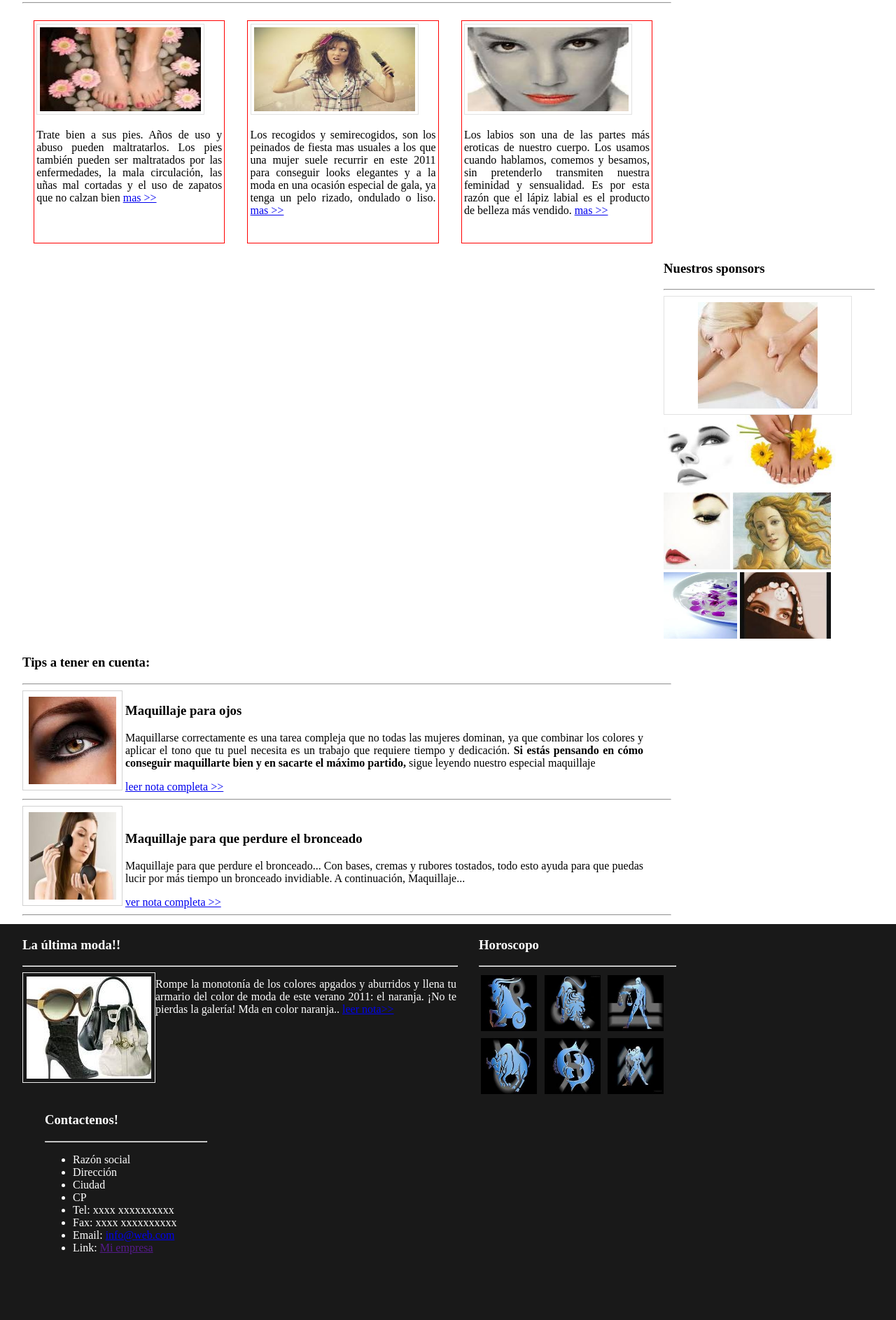
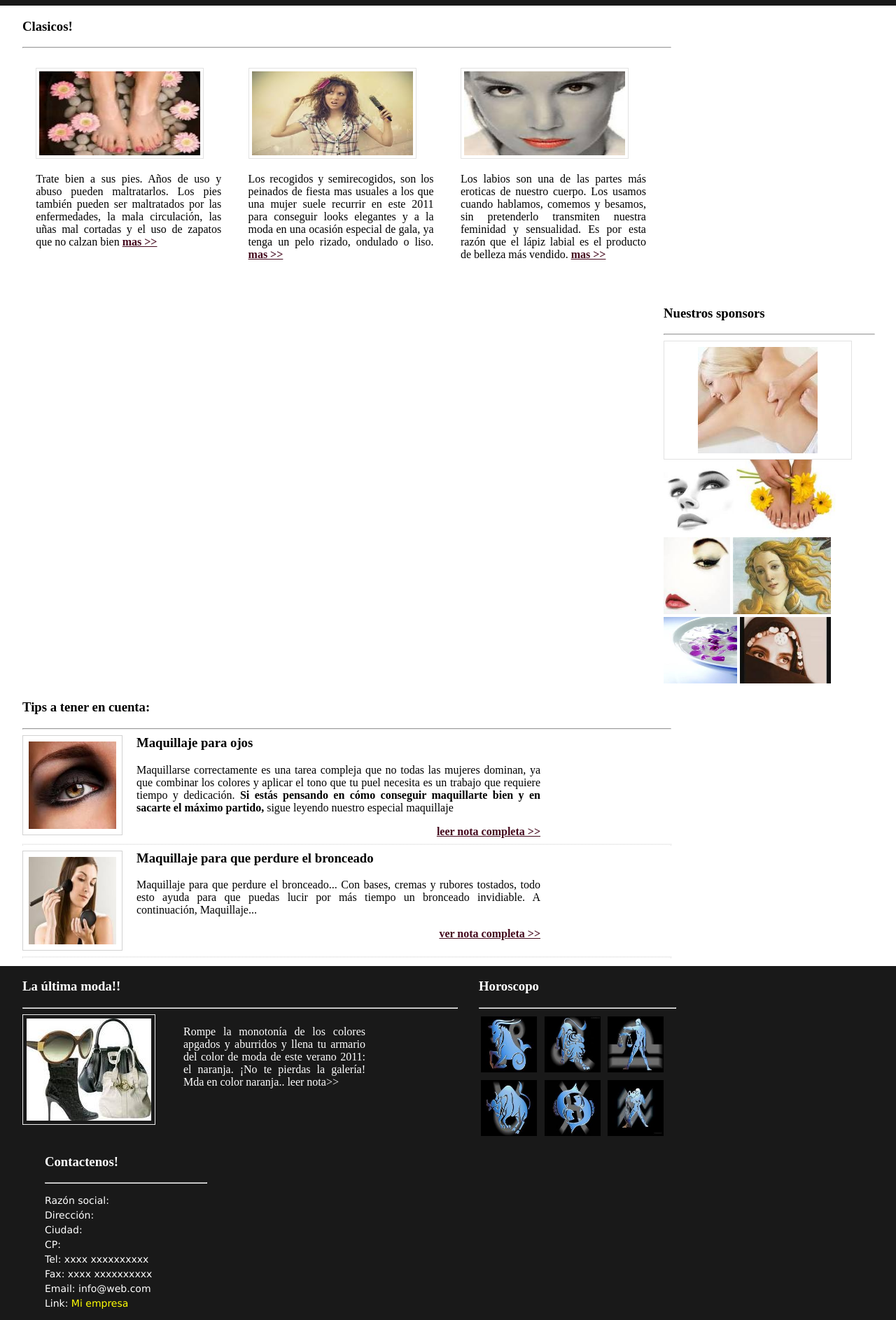
Before and after one commit to MauroSego/informatica_facultad, a plain HTML site: page index.html in a window 1280 px wide. Shown: the part 583-2470 px from the top of the page at 70% size. Before the commit the page ends 2392 px from the top, so only its background shows below. Drawn offline with Linux system fonts and the light colour scheme.

Commit message:
Finalizado tp

```diff
--- a/estilos.css
+++ b/estilos.css
@@ -42,18 +42,32 @@ body{
 	margin: 0 35px;
 	font-size: 18px
 }
+#menu>ul>li>a{
+	text-decoration: none;
+	color: white;
+	padding-top: 1em;
+}
+#menu>ul>li>a:hover{
+	border-top-width: 5px;
+	border-top-color: #ffff05;
+	border-top-style: solid;
+
+}
 #menu>ul>li>span{
 	display: block;
 	color: #656b61;
 }
 .contenedor_img{
-	margin: 0 auto;
+	margin: 0 auto 1em;
+	text-align: center;
 }
 .img_principal{
 	width: 930px;
 	height: 370px;
 	margin: 0 auto;
-
+	border-radius: 25px 25px 0 0;
+	background-color: #e3e5e4;
+	padding: 1em 1em 2em 1em;
 }
 hr{
 	color: #e4e4e4;
@@ -70,7 +84,6 @@ hr{
 .articulo{
 	width: 265px;
 	height: 310px;
-	border: 1px solid red;
 	margin: 1em 1em 2.5em 1em;
 	padding: 0.2em;
 	float: left;
@@ -133,6 +146,8 @@ hr{
 	height: 125px;
 	border: 1px solid #d2d2d2;
 	padding: 0.5em;
+	float: left;
+	margin-right: 20px;
 }
 .tip h3{
 	margin: 0 0 1em 0;
@@ -153,9 +168,24 @@ hr{
 	float: left;
 	border: 1px solid #ededed;
 	padding: 5px;
+	margin-right: 20px;
+}
+.articulo_footer a{
+	text-decoration: none;
+	color: white;
 }
 .articulo_footer p{
 	text-align: justify;
+	margin-left: 20px;
+	display: inline-block;
+	width: 260px;
+}
+.link_articulo{
+	color: #44091d;
+	font-weight: bold;
+}
+.link_nota{
+	float: right;
 }
 .horoscopo{
 	width: 280px;
@@ -168,4 +198,14 @@ hr{
 	float: left;
 	margin: 0 2em;
 	color: white;
+
 }
+.contacto>ul{
+	list-style: none;
+	padding: 0;
+}
+.contacto>ul>li{
+	font-size: 14px;
+	font-family: 'Verdana', sans-serif;
+	margin-bottom: 5px;
+}
--- a/index.html
+++ b/index.html
@@ -14,11 +14,11 @@
 		</div>
 		<div id="menu">
 			<ul>
-				<li>HOME <span>Inicio</span></li>
-				<li>IMAGEN <span>Nosotras</span></li>
-				<li>FITNESS <span>Gym</span></li>
-				<li>BELLEZA <span>Lo mas</span></li>
-				<li>MODA <span>Lo mejor</span></li>
+				<li><a href="#">HOME</a> <span>Inicio</span></li>
+				<li><a href="#">IMAGEN</a> <span>Nosotras</span></li>
+				<li><a href="#">FITNESS</a> <span>Gym</span></li>
+				<li><a href="#">BELLEZA</a> <span>Lo mas</span></li>
+				<li><a href="#">MODA</a> <span>Lo mejor</span></li>
 			</ul>
 		</div>
 	</div>
@@ -31,15 +31,15 @@
 			<hr align="rigth" width="100%"></hr>
 			<div class="articulo">
 				<img src="images/img_articulo_1.jpg" alt="">
-				<p class="texto-articulo">Trate bien a sus pies. Años de uso y abuso pueden maltratarlos. Los pies también pueden ser maltratados por las enfermedades, la mala circulación, las uñas mal cortadas y el uso de zapatos que no calzan bien <a href="#">mas >></a></p>
+				<p class="texto-articulo">Trate bien a sus pies. Años de uso y abuso pueden maltratarlos. Los pies también pueden ser maltratados por las enfermedades, la mala circulación, las uñas mal cortadas y el uso de zapatos que no calzan bien <a class="link_articulo" href="#">mas >></a></p>
 			</div>
 			<div class="articulo">
 				<img src="images/img_articulo_2.jpg" alt="">
-				<p class="texto-articulo">Los recogidos y semirecogidos, son los peinados de fiesta mas usuales a los que una mujer suele recurrir en este 2011 para conseguir looks elegantes y a la moda en una ocasión especial de gala, ya tenga un pelo rizado, ondulado o liso. <a href="#">mas >></a></p>
+				<p class="texto-articulo">Los recogidos y semirecogidos, son los peinados de fiesta mas usuales a los que una mujer suele recurrir en este 2011 para conseguir looks elegantes y a la moda en una ocasión especial de gala, ya tenga un pelo rizado, ondulado o liso. <a class="link_articulo" href="#">mas >></a></p>
 			</div>
 			<div class="articulo">
 				<img src="images/img_articulo_3.jpg" alt="">
-				<p class="texto-articulo">Los labios son una de las partes más eroticas de nuestro cuerpo. Los usamos cuando hablamos, comemos y besamos, sin pretenderlo transmiten nuestra feminidad y sensualidad. Es por esta razón que el lápiz labial es el producto de belleza más vendido. <a href="#">mas >></a></p>
+				<p class="texto-articulo">Los labios son una de las partes más eroticas de nuestro cuerpo. Los usamos cuando hablamos, comemos y besamos, sin pretenderlo transmiten nuestra feminidad y sensualidad. Es por esta razón que el lápiz labial es el producto de belleza más vendido. <a class="link_articulo" href="#">mas >></a></p>
 			</div>
 		</div>
 		<div class="sponsors">
@@ -57,23 +57,23 @@
 			<h3>Tips a tener en cuenta:</h3>
 			<hr align="rigth" width="100%"></hr>
 			<div class="tip">
-				<img src="images/img_tip_1.jpg" alt="">
 				<div class="articulo_tip">
+					<img src="images/img_tip_1.jpg" alt="">
 					<h3>Maquillaje para ojos</h3>
 					<p class="texto-articulo">Maquillarse correctamente es una tarea compleja que no todas las mujeres dominan, ya que combinar los colores y aplicar el tono que tu puel necesita es un trabajo que requiere tiempo y dedicación. <b>Si estás pensando en cómo conseguir maquillarte bien y en sacarte el máximo partido,</b> sigue leyendo nuestro especial maquillaje</p>
-					<a href="#">leer nota completa >></a>
+					<a class="link_articulo link_nota" href="#">leer nota completa >></a>
 				</div>
 			</div>
-			<hr align="rigth" width="100%"></hr>
+			<hr align="rigth" style="border: dotted 1px" size="2" width="100%"></hr>
 			<div class="tip">
-				<img src="images/img_tip_2.jpg" alt="">
 				<div class="articulo_tip">
+					<img src="images/img_tip_2.jpg" alt="">
 					<h3>Maquillaje para que perdure el bronceado</h3>
 					<p class="texto-articulo">Maquillaje para que perdure el bronceado... Con bases, cremas y rubores tostados, todo esto ayuda para que puedas lucir por más tiempo un bronceado invidiable. A continuación, Maquillaje...</p>
-					<a href="#">ver nota completa >></a>
+					<a class="link_articulo link_nota" href="#">ver nota completa >></a>
 				</div>
 			</div>
-			<hr align="rigth" width="100%"></hr>
+			<hr align="rigth" style="border: dotted 1px" size="2" width="100%"></hr>
 		</div>
 
 	</div>
@@ -102,14 +102,14 @@
 			<h3>Contactenos!</h3>
 			<hr align="rigth" width="100%"></hr>
 			<ul>
-				<li>Razón social</li>
-				<li>Dirección</li>
-				<li>Ciudad</li>
-				<li>CP</li>
+				<li>Razón social:</li>
+				<li>Dirección:</li>
+				<li>Ciudad:</li>
+				<li>CP:</li>
 				<li>Tel: xxxx xxxxxxxxxx</li>
 				<li>Fax: xxxx xxxxxxxxxx</li>
-				<li>Email: <a href="mailto:info@web.com">info@web.com</a></li>
-				<li>Link: <a href="">Mi empresa</a></li>
+				<li>Email: <a style="text-decoration: none; color: white" href="mailto:info@web.com">info@web.com</a></li>
+				<li>Link: <a style="text-decoration: none; color: #ffff05" href="">Mi empresa</a></li>
 			</ul>
 		</div>
 	</div>
```
